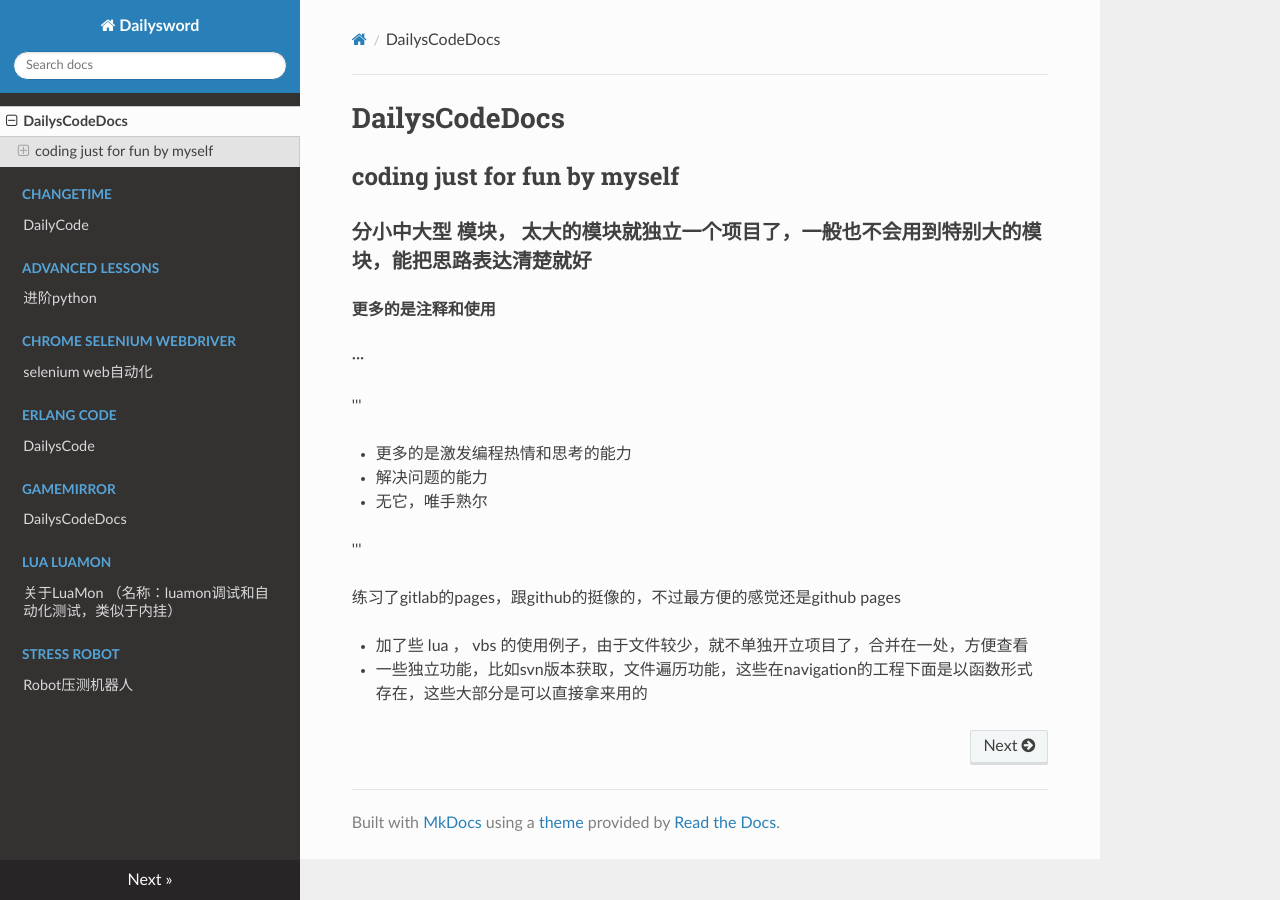
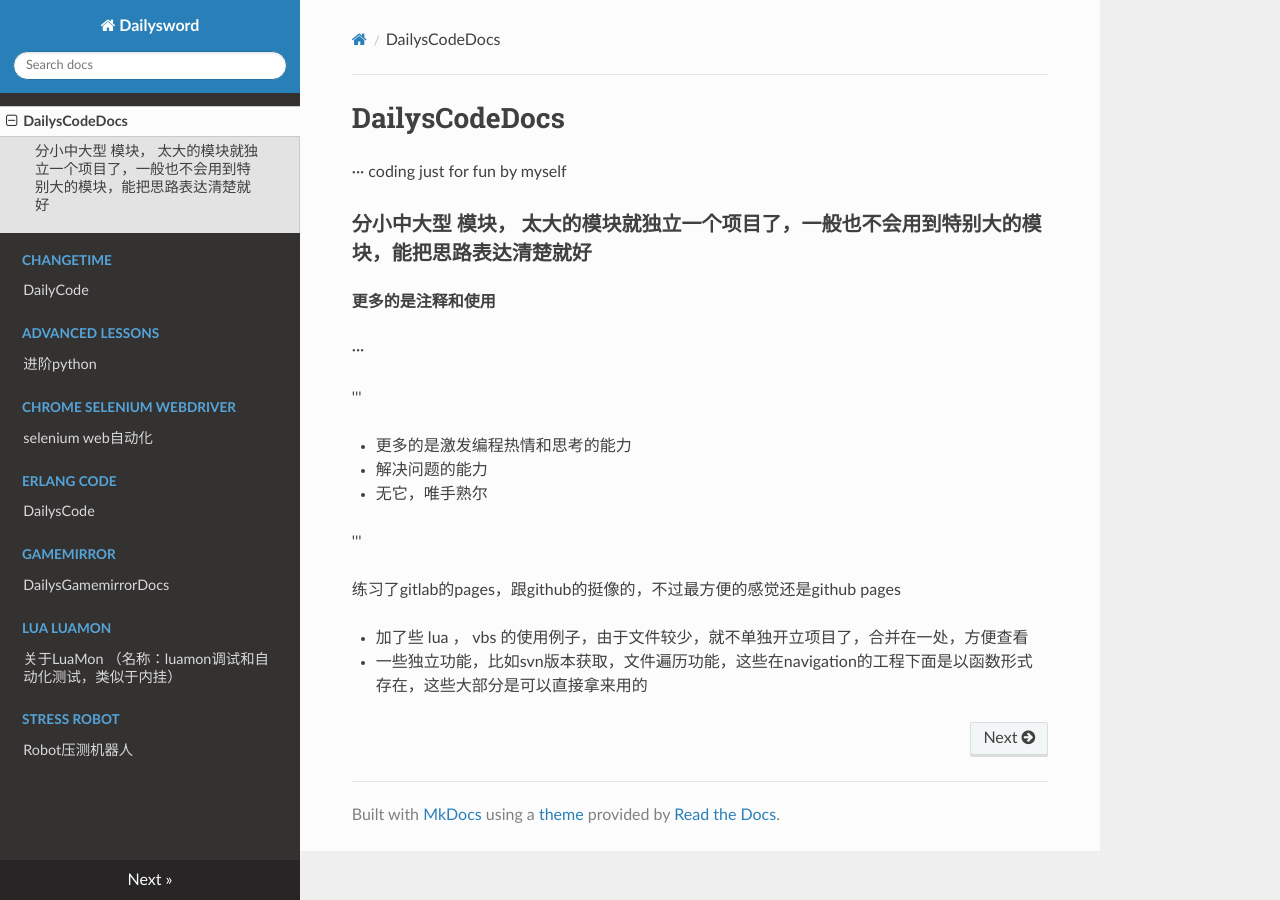
Before and after one commit to DailyR/mkdocs, an MkDocs documentation site: the page built from docs/README.md, in a window 1280 px wide. Built offline with MkDocs 1.6.1, drawn with Linux system fonts in a browser that asks for light colours; nearby versions of some CDN libraries.

Commit message:
modify markdown

```diff
--- a/docs/README.md
+++ b/docs/README.md
@@ -1,6 +1,6 @@
 # DailysCodeDocs
 
-## coding just for fun by myself
+··· coding just for fun by myself
 
 
 ###分小中大型 模块， 太大的模块就独立一个项目了，一般也不会用到特别大的模块，能把思路表达清楚就好
--- a/docs/gamemirror/README.md
+++ b/docs/gamemirror/README.md
@@ -1,6 +1,6 @@
-# DailysCodeDocs
+# DailysGamemirrorDocs
 
-## coding just for gamemirrot
+## coding just for gamemirror
 
 
 ###
```
